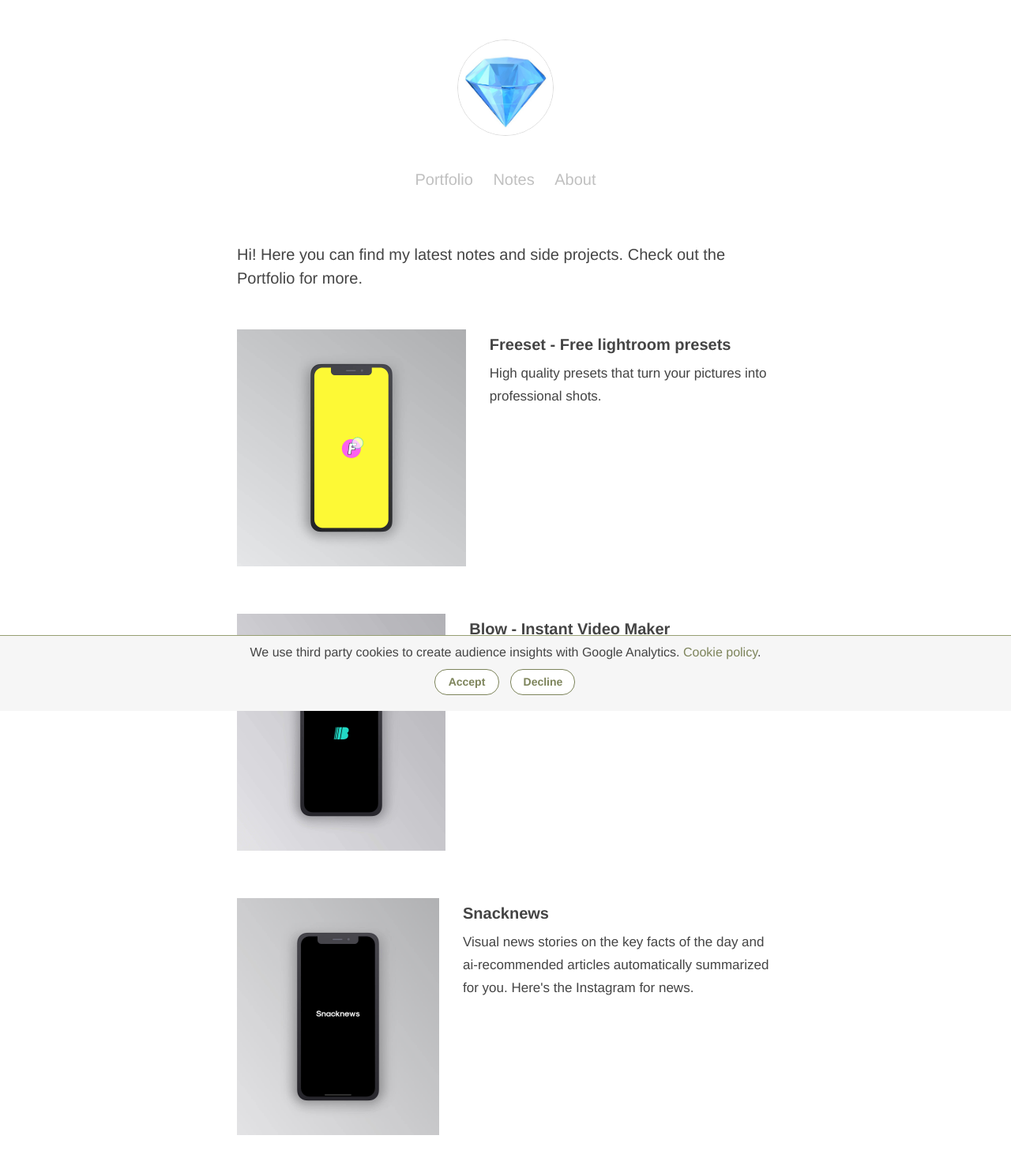
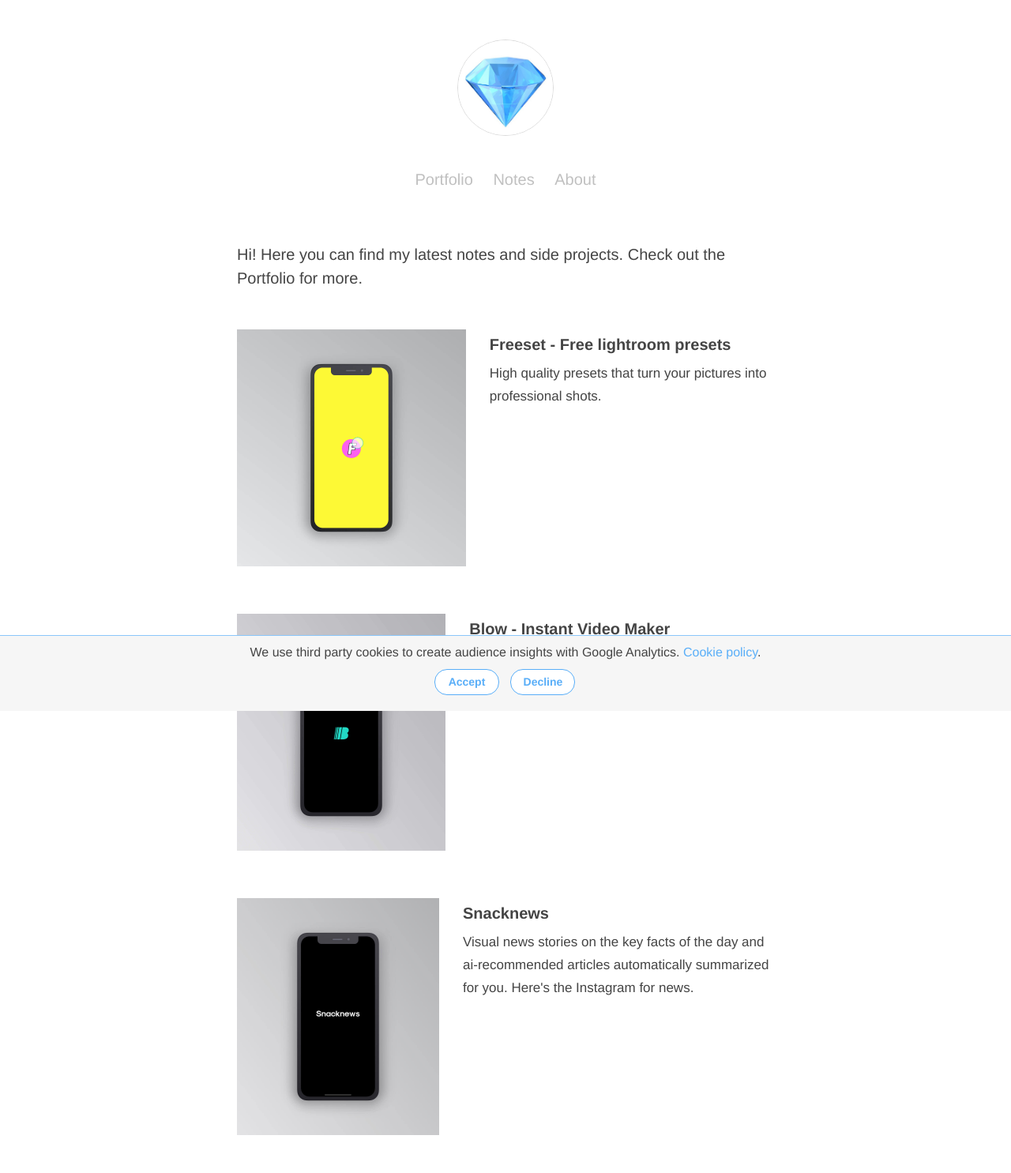
Before and after one commit to paridebroggi/paridebroggi.github.io, a Jekyll site: the page built from index.md, in a window 1280 px wide. Shown: the whole page at 79% size. Built offline with Jekyll 4.4.1, drawn with Linux system fonts in a browser that asks for light colours.

Commit message:
Update substance.scss

```diff
--- a/_sass/substance.scss
+++ b/_sass/substance.scss
@@ -26,7 +26,7 @@
 $background-color: #fff;
 $text-color: #444;
 
-$accent-color: #7D845B;
+$accent-color: #59AEF8;
 $accent-color-light: lighten($accent-color, 10%);
 $accent-color-extra-light: lighten($accent-color, 18%);
 $accent-color-dark: darken($accent-color, 15%);
```
